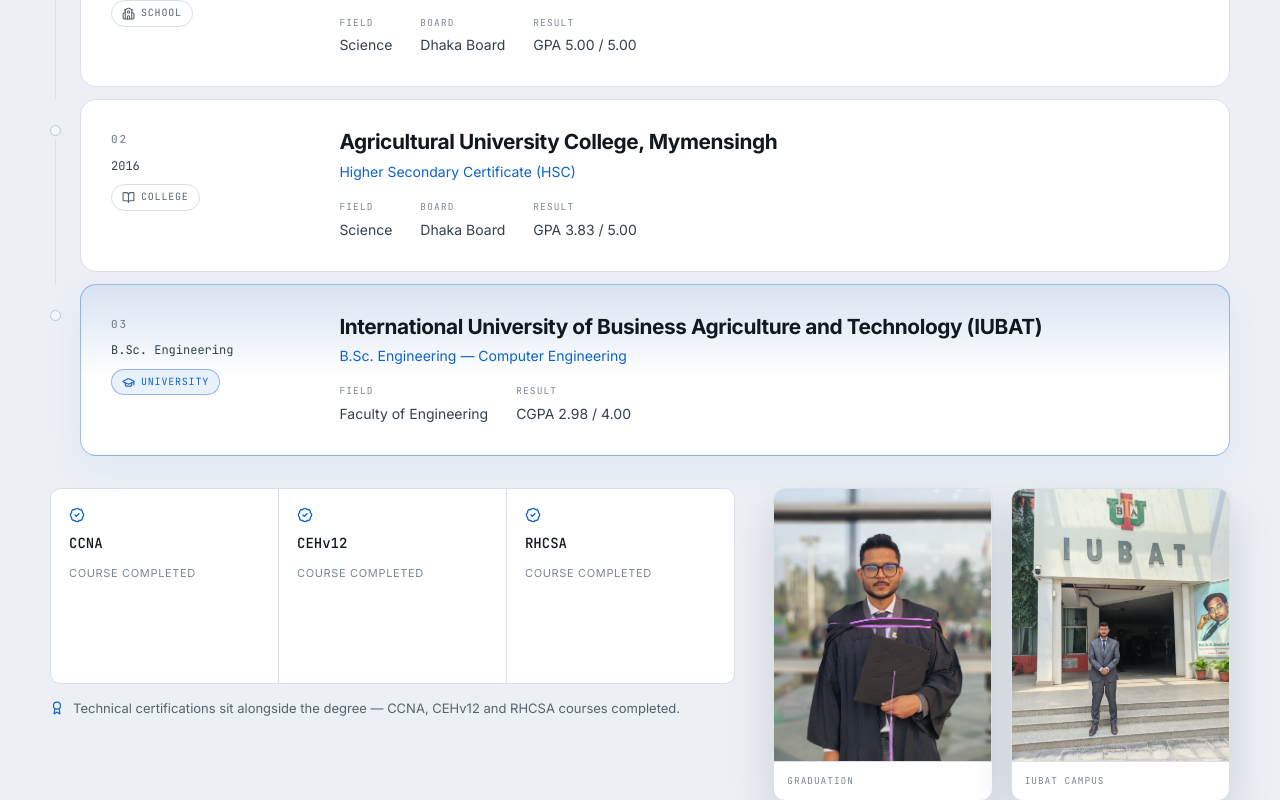
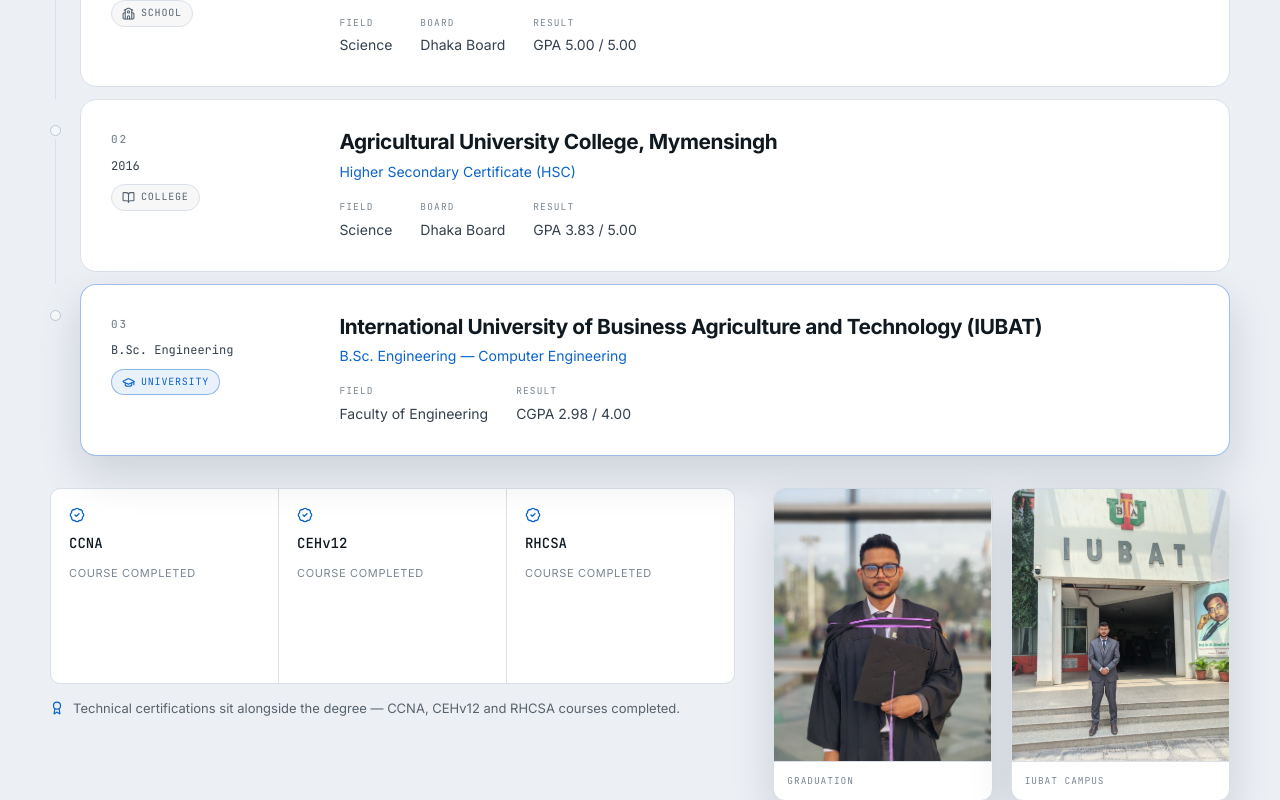
Before and after one commit to omithhasantanvir/portfolio, a Next.js app: page / in a window 1280 px wide. Shown: the part 7019-7819 px from the top of the page. Built offline with nearby package versions, Linux system fonts and the light colour scheme.

Commit message:
Fix education cards color in light mode

```diff
--- a/app/globals.css
+++ b/app/globals.css
@@ -1644,8 +1644,8 @@ main[id] {
 
 .edu--featured {
   border-color: var(--accent-line);
-  background: linear-gradient(180deg, var(--accent-soft), var(--panel) 55%);
-  box-shadow: 0 12px 32px rgba(77, 163, 255, 0.08);
+  background: var(--panel);
+  box-shadow: var(--shadow);
 }
 
 .edu__meta {
@@ -1668,7 +1668,7 @@ main[id] {
   padding: 4px 10px;
   border: 1px solid var(--line);
   border-radius: 100px;
-  background: rgba(255, 255, 255, 0.02);
+  background: var(--ghost-bg);
   font-family: var(--font-mono);
   font-size: 0.625rem;
   letter-spacing: 0.08em;
```
